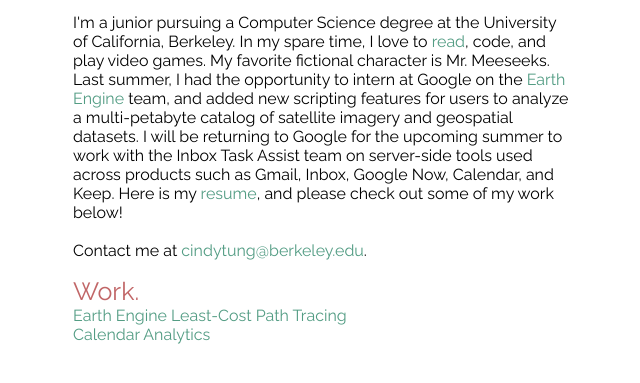
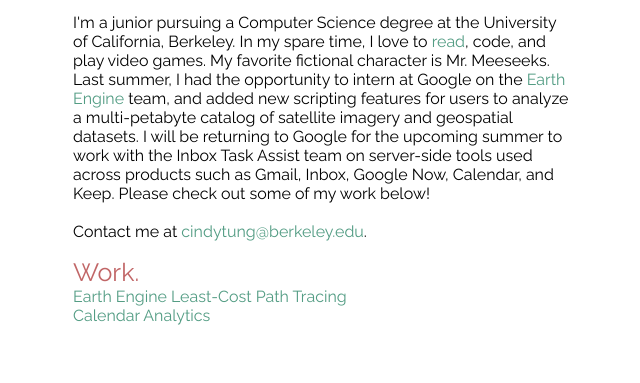
Before and after one commit to cindytung/cindytung.github.io, a plain HTML site: page index.html in a window 1280 px wide. Shown: the part 167-550 px from the top of the page, without its empty margins (67-707 px from the left). Drawn offline with Linux system fonts and the light colour scheme.

Commit message:
took off arthur link........

```diff
--- a/index.html
+++ b/index.html
@@ -22,7 +22,7 @@
         multi-petabyte catalog of satellite imagery and geospatial datasets. I will
         be returning to Google for the upcoming summer to work with the Inbox
         Task Assist team on server-side tools used across products such as Gmail, Inbox,
-        Google Now, Calendar, and Keep. Here is my <a href="https://vine.co/v/5uL6i9B5zmF" target="_blank">resume</a>, and please check out
+        Google Now, Calendar, and Keep. Please check out
         some of my work below! <br> <br> Contact me at <a href="mailto:cindytung@berkeley.edu">cindytung@berkeley.edu</a>.</p>
 
       <div class="heading">Work.</div>
```
